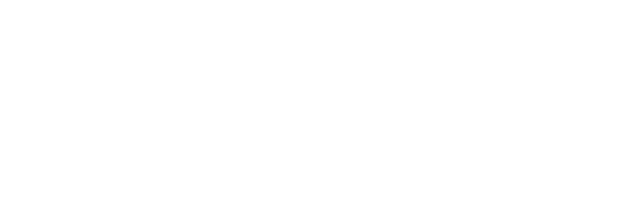
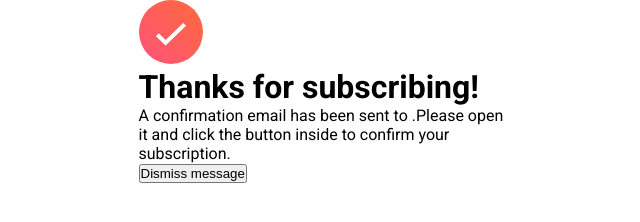
Before and after one commit to tikosaghinadze/newsleter-sign-up-with-succes-message, a plain HTML site: page static/pages/success.html in a window 1280 px wide. Shown: the whole page, without its empty margins (314-954 px from the left). Drawn offline with Linux system fonts and the light colour scheme.

Commit message:
add success.html elements

```diff
--- a/static/pages/success.html
+++ b/static/pages/success.html
@@ -14,6 +14,38 @@
     <title>success message</title>
   </head>
   <body>
+    <main id="success-main">
+      <div class="success-info">
+        <svg
+          xmlns="http://www.w3.org/2000/svg"
+          width="64"
+          height="64"
+          viewBox="0 0 64 64"
+        >
+          <defs>
+            <linearGradient id="a" x1="100%" x2="0%" y1="0%" y2="100%">
+              <stop offset="0%" stop-color="#FF6A3A" />
+              <stop offset="100%" stop-color="#FF527B" />
+            </linearGradient>
+          </defs>
+          <g fill="none">
+            <circle cx="32" cy="32" r="32" fill="url(#a)" />
+            <path
+              stroke="#FFF"
+              stroke-width="4"
+              d="m18.286 34.686 8.334 7.98 19.094-18.285"
+            />
+          </g>
+        </svg>
+        <h1 class="success-h1">Thanks for subscribing!</h1>
+        <p class="success-p">
+          A confirmation email has been sent to
+          <span class="email"></span> .Please open it and click the button
+          inside to confirm your subscription.
+        </p>
+      </div>
+      <button class="success-btn">Dismiss message</button>
+    </main>
     <script src="../script.js" defer></script>
   </body>
 </html>
```
